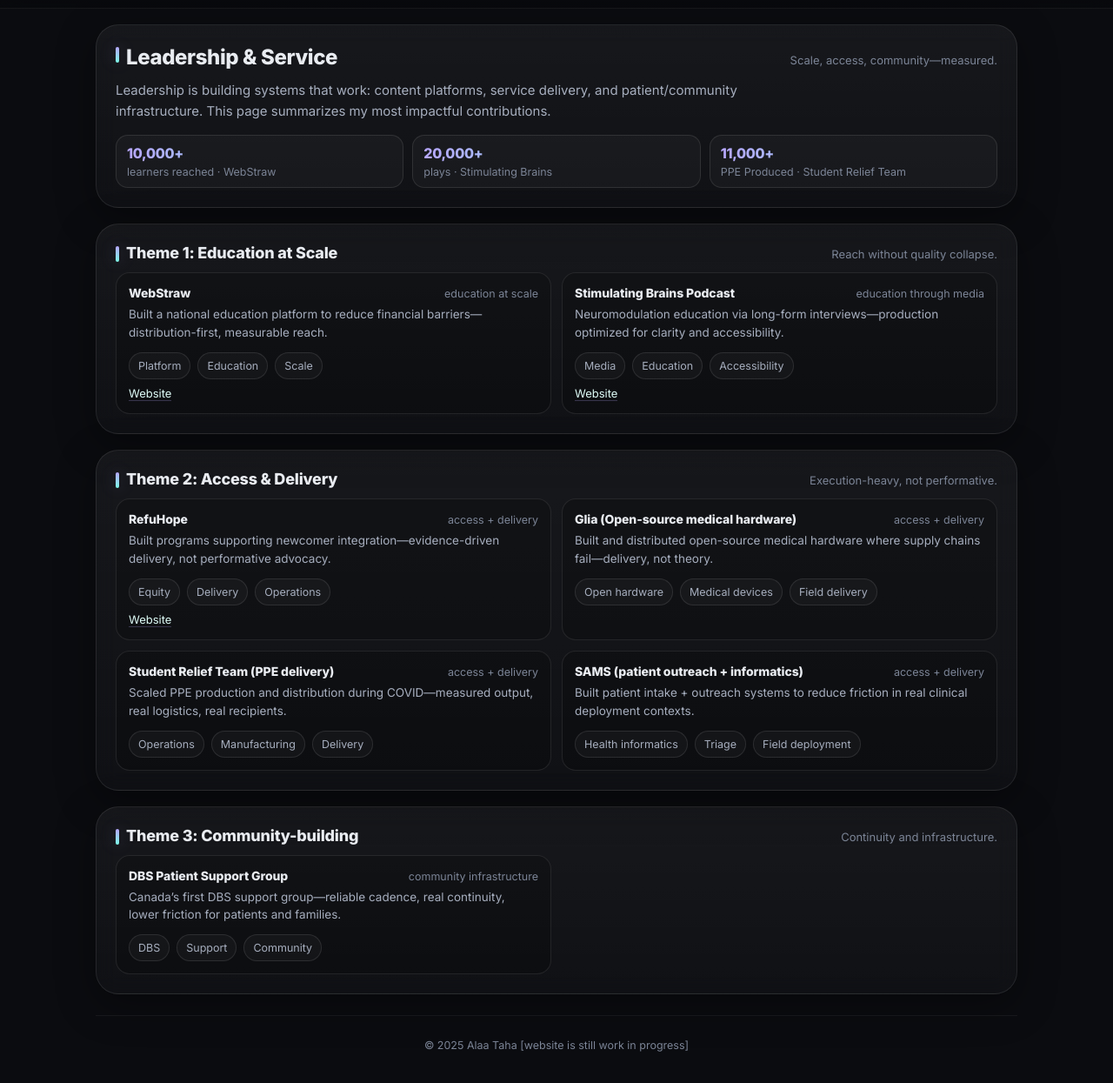
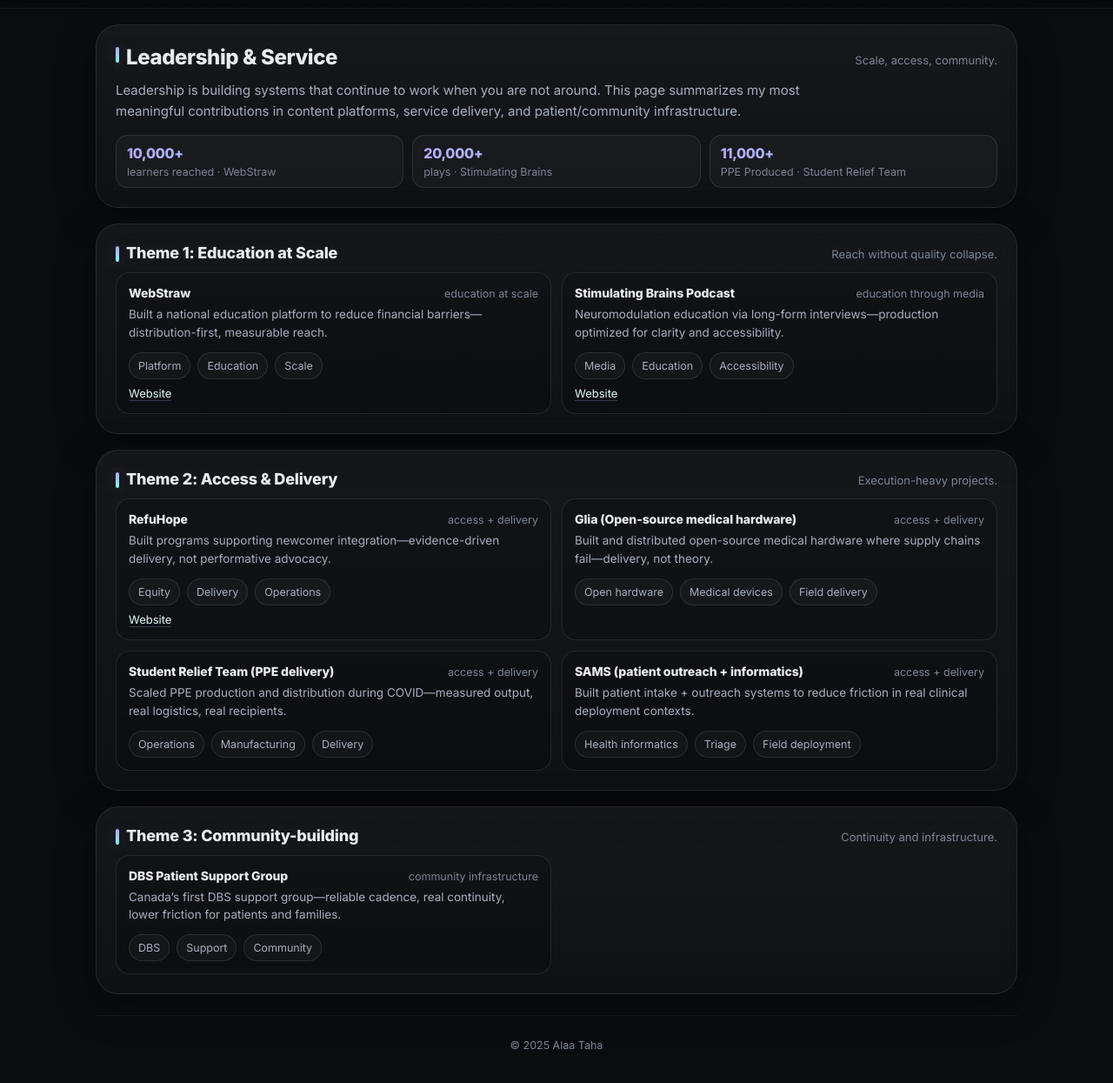
Before and after one commit to ataha24/alaataha, a plain HTML site: page leadership.html in a window 1280 px wide. Shown: the part 113-1358 px from the top of the page at 87% size. Drawn offline with Linux system fonts and the light colour scheme.

Commit message:
add papers and wording

```diff
--- a/leadership.html
+++ b/leadership.html
@@ -39,11 +39,10 @@
     <section class="section">
       <div class="sectionhead">
         <h2 class="page-title">Leadership & Service</h2>
-        <div class="small">Scale, access, community—measured.</div>
+        <div class="small">Scale, access, community.</div>
       </div>
       <p class="page-sub">
-        Leadership is building systems that work: content platforms, service delivery, and patient/community infrastructure.
-        This page summarizes my most impactful contributions.
+        Leadership is building systems that continue to work when you are not around. This page summarizes my most meaningful contributions in content platforms, service delivery, and patient/community infrastructure.
       </p>
       <div class="metrics" id="metrics-leadership"></div>
     </section>
@@ -59,7 +58,7 @@
     <section class="section">
       <div class="sectionhead">
         <h2>Theme 2: Access & Delivery</h2>
-        <div class="small">Execution-heavy, not performative.</div>
+        <div class="small">Execution-heavy projects.</div>
       </div>
       <div class="cards" id="cards-lead-access"></div>
     </section>
@@ -72,7 +71,7 @@
       <div class="cards" id="cards-lead-community"></div>
     </section>
 
-    <div class="footer">© 2025 Alaa Taha [website is still work in progress]</div>
+    <div class="footer">© 2025 Alaa Taha</div>
   </main>
 </body>
 </html>
```
Also changed, not shown: publications.html (+3 -3 lines).
